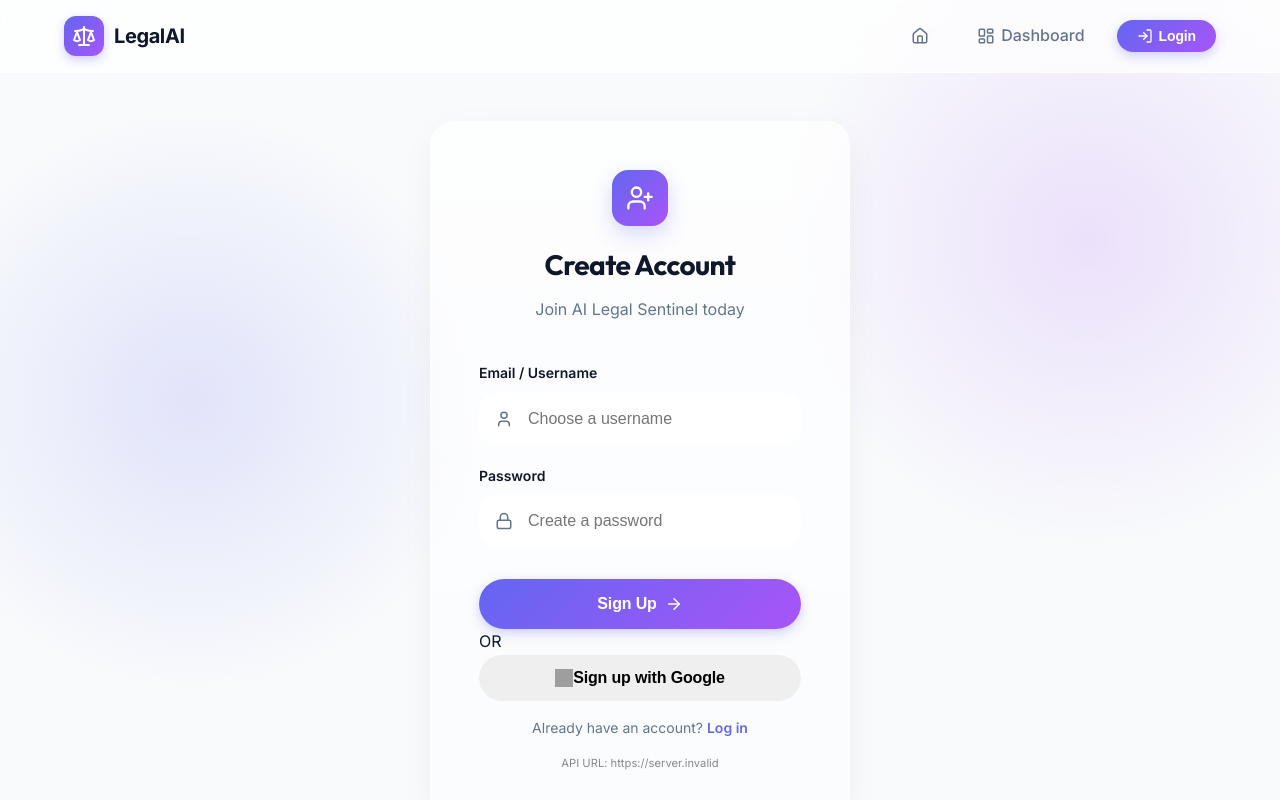
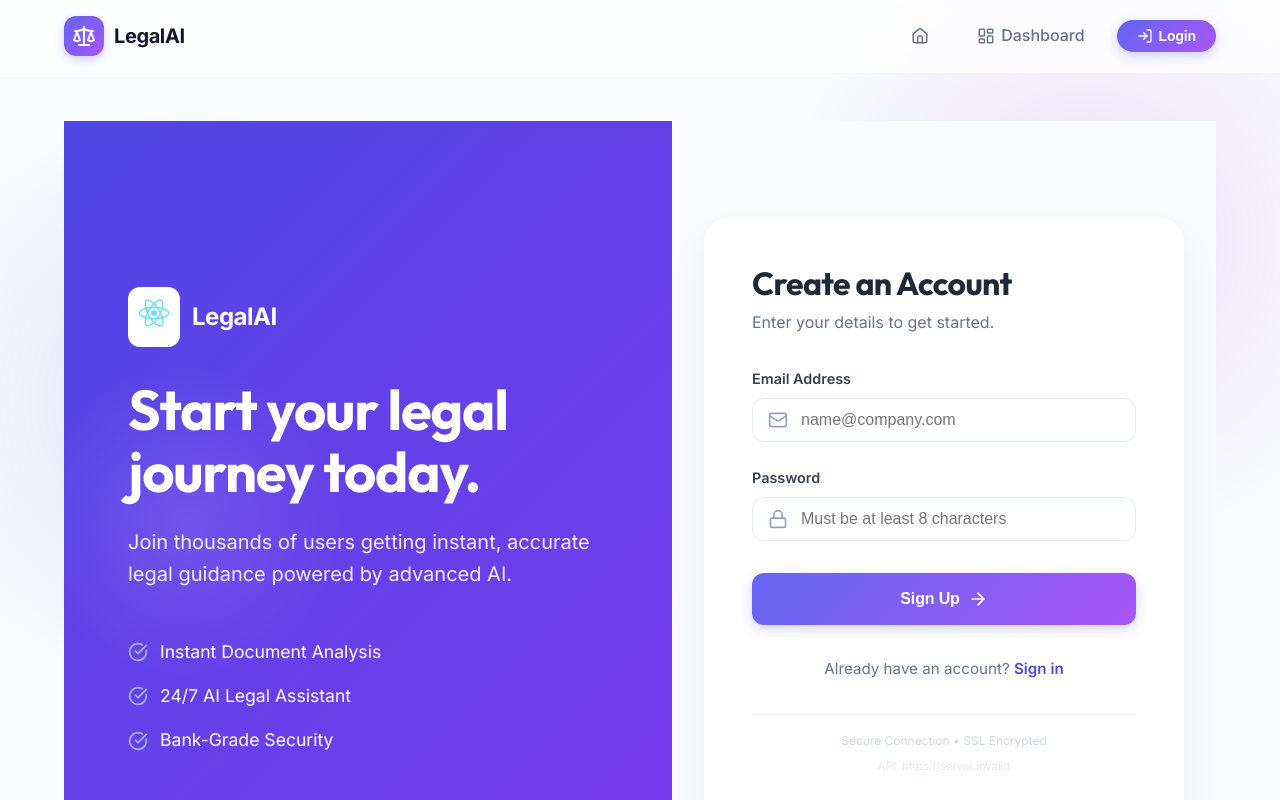
Before and after one commit to harshyadav-25/Legal_AI, a React (Create React App) app in the folder frontend/: page /signup in a window 1280 px wide. Shown: the top 800 px of the page. Built offline with nearby package versions, Linux system fonts and the light colour scheme; no server answers; grey boxes are pictures that could not be loaded.

Commit message:
Redesign: Premium split-screen layout for Signup

```diff
--- a/frontend/src/pages/Signup.js
+++ b/frontend/src/pages/Signup.js
@@ -1,6 +1,6 @@
 import { useState } from "react";
 import { useNavigate, Link } from "react-router-dom";
-import { UserPlus, Mail, Lock, ArrowRight, User } from "lucide-react";
+import { UserPlus, Mail, Lock, ArrowRight, User, CheckCircle } from "lucide-react";
 import API from "../services/api";
 
 export default function Signup() {
@@ -15,22 +15,19 @@ export default function Signup() {
         setError("");
         setLoading(true);
 
-        // Basic validation
         if (!email || !password) {
             setError("Please fill in all fields.");
             setLoading(false);
             return;
         }
 
-        // Prepare form data (adjust based on backend requirements, assuming json or form-data)
-        // Using simple JSON object here as it's cleaner, but if backend needs FormData like login, we can switch.
-        // Login uses FormData, let's try JSON first as it's more common for register,
-        // but if Login uses FormData, maybe backend expects that. Let's stick to JSON for now for register.
-        // actually, let's check Login.js again. It uses FormData. I should probably use FormData to be safe if it's the same backend style.
-        // Wait, usually register takes JSON. I'll try standard JSON.
+        if (password.length < 8) {
+            setError("Password must be at least 8 characters long.");
+            setLoading(false);
+            return;
+        }
 
         try {
-            // Assuming endpoint is /auth/register or /auth/signup
             await API.post("/auth/signup", {
                 email: email,
                 password: password
@@ -47,108 +44,134 @@ export default function Signup() {
     };
 
     return (
+        <div style={{ display: 'flex', minHeight: '100vh', width: '100%' }}>
+            {/* Left Side - Brand Panel */}
+            <div className="brand-panel" style={{
+                flex: 1,
+                background: 'linear-gradient(135deg, #4f46e5 0%, #7c3aed 100%)',
+                padding: '4rem',
+                display: 'flex',
+                flexDirection: 'column',
+                justifyContent: 'center',
+                color: 'white',
+                position: 'relative',
+                overflow: 'hidden'
+            }}>
                 <div style={{
-            display: 'flex',
-            justifyContent: 'center',
-            alignItems: 'center',
-            minHeight: '70vh'
-        }} className="animate-fade-in">
+                    position: 'absolute', top: 0, left: 0, right: 0, bottom: 0,
+                    backgroundImage: 'radial-gradient(circle at 20% 50%, rgba(255,255,255,0.1) 0%, transparent 25%)',
+                    zIndex: 0
+                }}></div>
 
-            <div className="glass-card" style={{ width: '100%', maxWidth: '420px', padding: '3rem' }}>
-                <div className="text-center" style={{ marginBottom: '2.5rem' }}>
+                <div style={{ position: 'relative', zIndex: 1, maxWidth: '500px' }}>
+                    <div style={{ display: 'flex', alignItems: 'center', gap: '12px', marginBottom: '2rem' }}>
+                        <div style={{ background: 'white', padding: '10px', borderRadius: '12px' }}>
+                            <img src="/logo192.png" alt="Logo" style={{ width: '32px', height: '32px' }} onError={(e) => e.target.style.display = 'none'} />
+                        </div>
+                        <span style={{ fontSize: '1.5rem', fontWeight: 'bold', letterSpacing: '-0.02em' }}>LegalAI</span>
+                    </div>
+
+                    <h1 style={{ fontSize: '3.5rem', lineHeight: 1.1, marginBottom: '1.5rem', color: 'white' }}>
+                        Start your legal journey today.
+                    </h1>
+                    <p style={{ fontSize: '1.25rem', opacity: 0.9, lineHeight: 1.6, marginBottom: '3rem' }}>
+                        Join thousands of users getting instant, accurate legal guidance powered by advanced AI.
+                    </p>
+
+                    <div style={{ display: 'flex', flexDirection: 'column', gap: '1rem' }}>
+                        {['Instant Document Analysis', '24/7 AI Legal Assistant', 'Bank-Grade Security'].map((item, i) => (
+                            <div key={i} style={{ display: 'flex', alignItems: 'center', gap: '12px' }}>
+                                <CheckCircle size={20} color="#a5b4fc" />
+                                <span style={{ fontSize: '1.1rem' }}>{item}</span>
+                            </div>
+                        ))}
+                    </div>
+                </div>
+            </div>
+
+            {/* Right Side - Form */}
             <div style={{
-                        background: 'var(--gradient-primary)',
-                        width: '56px',
-                        height: '56px',
-                        borderRadius: '16px',
+                flex: 1,
                 display: 'flex',
                 alignItems: 'center',
                 justifyContent: 'center',
-                        margin: '0 auto 1.5rem auto',
-                        boxShadow: '0 8px 20px rgba(99, 102, 241, 0.25)'
+                background: '#f8fafc',
+                padding: '2rem'
             }}>
-                        <UserPlus size={28} color="white" />
-                    </div>
-                    <h2 style={{ fontSize: '1.75rem' }}>Create Account</h2>
-                    <p className="text-muted">Join AI Legal Sentinel today</p>
+                <div style={{ width: '100%', maxWidth: '480px', background: 'white', padding: '3rem', borderRadius: '24px', boxShadow: '0 20px 40px rgba(0,0,0,0.05)' }}>
+                    <div style={{ marginBottom: '2rem' }}>
+                        <h2 style={{ fontSize: '2rem', marginBottom: '0.5rem', color: '#1e293b' }}>Create an Account</h2>
+                        <p style={{ color: '#64748b' }}>Enter your details to get started.</p>
                     </div>
 
                     {error && (
                         <div style={{
-                        backgroundColor: 'rgba(254, 242, 242, 0.8)',
-                        color: '#ef4444',
-                        padding: '1rem',
-                        borderRadius: 'var(--radius-lg)',
-                        marginBottom: '1.5rem',
-                        textAlign: 'center',
-                        fontSize: '0.875rem',
-                        border: '1px solid #fee2e2'
+                            background: '#fee2e2', color: '#ef4444', padding: '1rem', borderRadius: '12px',
+                            marginBottom: '1.5rem', display: 'flex', alignItems: 'center', gap: '10px', fontSize: '0.9rem'
                         }}>
+                            <CheckCircle size={18} style={{ transform: 'rotate(45deg)' }} />
                             {error}
                         </div>
                     )}
 
                     <form onSubmit={signup}>
-                    <div style={{ marginBottom: '1.25rem' }}>
-                        <label style={{ display: 'block', marginBottom: '0.5rem', fontSize: '0.875rem', fontWeight: '600', color: 'var(--color-text-main)' }}>
-                            Email / Username
-                        </label>
+                        <div style={{ marginBottom: '1.5rem' }}>
+                            <label style={{ display: 'block', marginBottom: '0.5rem', fontWeight: '600', color: '#334155', fontSize: '0.9rem' }}>Email Address</label>
                             <div style={{ position: 'relative' }}>
-                            <User size={18} color="var(--color-text-muted)" style={{ position: 'absolute', left: '16px', top: '50%', transform: 'translateY(-50%)' }} />
+                                <Mail size={20} color="#94a3b8" style={{ position: 'absolute', left: '16px', top: '50%', transform: 'translateY(-50%)' }} />
                                 <input
                                     className="input-field"
-                                placeholder="Choose a username"
+                                    type="email"
+                                    placeholder="name@company.com"
                                     value={email}
                                     onChange={(e) => setEmail(e.target.value)}
-                                style={{ paddingLeft: '48px' }}
+                                    style={{ paddingLeft: '48px', width: '100%', fontSize: '1rem', padding: '12px 12px 12px 48px', border: '1px solid #e2e8f0', borderRadius: '12px' }}
                                     required
                                 />
                             </div>
                         </div>
 
                         <div style={{ marginBottom: '2rem' }}>
-                        <label style={{ display: 'block', marginBottom: '0.5rem', fontSize: '0.875rem', fontWeight: '600', color: 'var(--color-text-main)' }}>
-                            Password
-                        </label>
+                            <label style={{ display: 'block', marginBottom: '0.5rem', fontWeight: '600', color: '#334155', fontSize: '0.9rem' }}>Password</label>
                             <div style={{ position: 'relative' }}>
-                            <Lock size={18} color="var(--color-text-muted)" style={{ position: 'absolute', left: '16px', top: '50%', transform: 'translateY(-50%)' }} />
+                                <Lock size={20} color="#94a3b8" style={{ position: 'absolute', left: '16px', top: '50%', transform: 'translateY(-50%)' }} />
                                 <input
                                     type="password"
-                                className="input-field"
-                                placeholder="Create a password"
+                                    placeholder="Must be at least 8 characters"
                                     value={password}
                                     onChange={(e) => setPassword(e.target.value)}
-                                style={{ paddingLeft: '48px' }}
+                                    style={{ paddingLeft: '48px', width: '100%', fontSize: '1rem', padding: '12px 12px 12px 48px', border: '1px solid #e2e8f0', borderRadius: '12px' }}
                                     required
                                 />
                             </div>
                         </div>
 
-                    <button type="submit" className="btn btn-primary" style={{ width: '100%', padding: '1rem', display: 'flex', justifyContent: 'center', gap: '8px' }} disabled={loading}>
-                        {loading ? "Creating..." : <>Sign Up <ArrowRight size={18} /></>}
+                        <button type="submit" className="btn btn-primary" style={{ width: '100%', padding: '1rem', fontSize: '1rem', borderRadius: '12px', display: 'flex', justifyContent: 'center', alignItems: 'center', gap: '8px' }} disabled={loading}>
+                            {loading ? "Creating Account..." : <>Sign Up <ArrowRight size={20} /></>}
                         </button>
                     </form>
 
-                <div className="divider">OR</div>
+                    <div style={{ marginTop: '2rem', textAlign: 'center', fontSize: '0.95rem', color: '#64748b' }}>
+                        Already have an account? <Link to="/login" style={{ color: '#4f46e5', fontWeight: '600' }}>Sign in</Link>
+                    </div>
 
-                <button
-                    className="btn btn-google"
-                    style={{ width: '100%', padding: '0.875rem' }}
-                    onClick={() => alert("Coming Soon")}
-                >
-                    <img src="https://www.gstatic.com/firebasejs/ui/2.0.0/images/auth/google.svg" alt="Google" width="18" height="18" />
-                    Sign up with Google
-                </button>
-
-                <div className="text-center mt-4">
-                    <p style={{ fontSize: '0.875rem', color: 'var(--color-text-muted)' }}>
-                        Already have an account? <Link to="/login" style={{ fontWeight: '600' }}>Log in</Link>
+                    <div style={{ marginTop: '2rem', paddingTop: '1rem', borderTop: '1px solid #f1f5f9', textAlign: 'center' }}>
+                        <p style={{ fontSize: '0.75rem', color: '#cbd5e1' }}>
+                            Secure Connection &bull; SSL Encrypted
                         </p>
-                    <p style={{ fontSize: '0.7rem', color: '#888', marginTop: '1rem' }}>
-                        API URL: {process.env.REACT_APP_API_URL || "Not Set (Using Localhost)"}
+                        <p style={{ fontSize: '0.7rem', color: '#e2e8f0', marginTop: '0.5rem' }}>
+                            API: {process.env.REACT_APP_API_URL || "Localhost"}
                         </p>
                     </div>
                 </div>
             </div>
+
+            {/* Mobile Responsive Styles (Inline for simplicity) */}
+            <style>{`
+                @media (max-width: 900px) {
+                    .brand-panel { display: none !important; }
+                }
+            `}</style>
+        </div>
     );
 }
```
Lines whose indentation alone changed are shown as unchanged.
